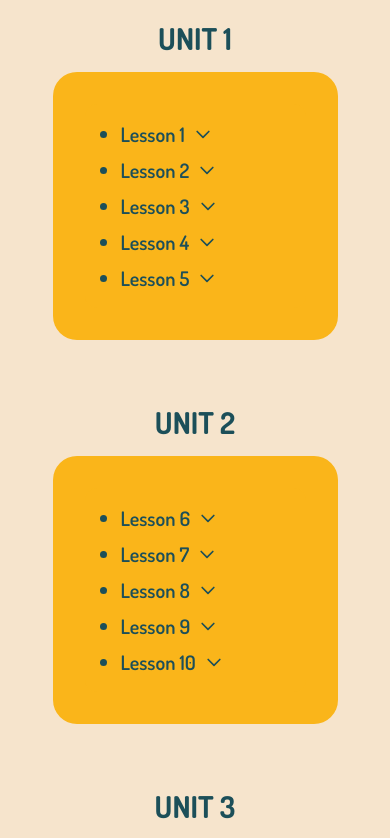
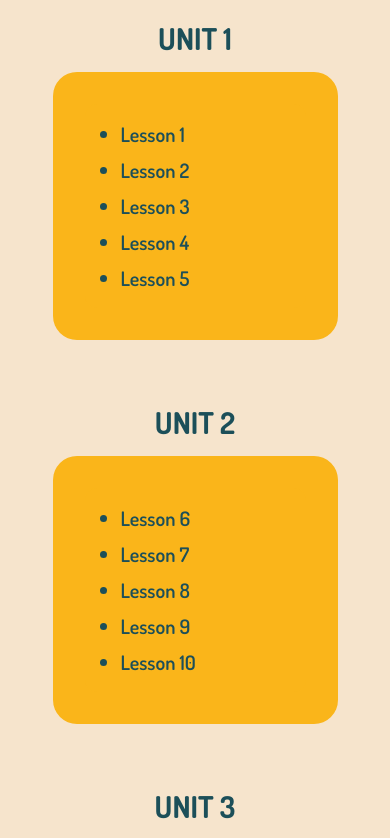
Before and after one commit to Thomas-Delany/Subdomain-with-React, a React (Vite) app: page /courses/A1/BreakThrough in a window 390 px wide. Shown: the part 800-1638 px from the top of the page. Built offline with nearby package versions, Linux system fonts and the light colour scheme.

Commit message:
changes to curriculum

```diff
--- a/src/data/A1.json
+++ b/src/data/A1.json
@@ -7,61 +7,19 @@
           "id": "Lesson1",
           "title": "Lesson 1 Title",
           "content": "This is the content for Lesson 1 in Unit 1 of A1.",
-          "exercises": ["Exercise 1", "Exercise 2"],
-          "sublessons": [
-            {
-              "id": "Lesson1.1",
-              "title": "Lesson 1.1 Title",
-              "content": "This is the content for Sublesson 1.1.",
-              "exercises": ["Exercise 1"]
-            },
-            {
-              "id": "Lesson1.2",
-              "title": "Lesson 1.2 Title",
-              "content": "This is the content for Sublesson 1.2.",
-              "exercises": ["Exercise 1", "Exercise 2"]
-            }
-          ]
+          "exercises": ["Exercise 1", "Exercise 2"]
         },
         {
           "id": "Lesson2",
           "title": "Lesson 2 Title",
           "content": "This is the content for Lesson 2 in Unit 1 of A1.",
-          "exercises": ["Exercise 1", "Exercise 2"],
-          "sublessons": [
-            {
-              "id": "Lesson2.1",
-              "title": "Lesson 2.1 Title",
-              "content": "This is the content for Sublesson 2.1.",
-              "exercises": ["Exercise 1"]
-            },
-            {
-              "id": "Lesson2.2",
-              "title": "Lesson 2.2 Title",
-              "content": "This is the content for Sublesson 2.2.",
-              "exercises": ["Exercise 1", "Exercise 2"]
-            }
-          ]
+          "exercises": ["Exercise 1", "Exercise 2"]
         },
         {
           "id": "Lesson3",
           "title": "Lesson 3 Title",
           "content": "This is the content for Lesson 2 in Unit 1 of A1.",
-          "exercises": ["Exercise 1", "Exercise 2"],
-          "sublessons": [
-            {
-              "id": "Lesson3.1",
-              "title": "Lesson 3.1 Title",
-              "content": "This is the content for Sublesson 3.1.",
-              "exercises": ["Exercise 1"]
-            },
-            {
-              "id": "Lesson3.2",
-              "title": "Lesson 2.2 Title",
-              "content": "This is the content for Sublesson 3.2.",
-              "exercises": ["Exercise 1", "Exercise 2"]
-            }
-          ]
+          "exercises": ["Exercise 1", "Exercise 2"]
         },
         {
           "id": "Lesson4",
--- a/src/pages/courses/A1/Curriculum.jsx
+++ b/src/pages/courses/A1/Curriculum.jsx
@@ -9,19 +9,10 @@ const Curriculum = ({ courseId }) => {
   if (!courseCurriculum) {
     return <div>Error: Curriculum data not found for {courseId}</div>;
   }
-
-  // State to track which lesson is open
-  const [openLessonIndex, setOpenLessonIndex] = useState(null);
-
-  // Function to toggle dropdown
-  const toggleDropdown = (index) => {
-    setOpenLessonIndex(openLessonIndex === index ? null : index);
-  };
-
   return (
-    <section className="bg-[#F6E4CC] py-8 md:py-16">
-      <div className="mx-auto max-w-screen-xl px-4 2xl:px-0">
-        <h2 className="text-4xl md:text-6xl text-center font-bold font-dosis text-[#1C4F59] py-4">
+    <section class="bg-[#F6E4CC] py-8 md:py-16">
+      <div class="mx-auto max-w-screen-xl px-4 2xl:px-0">
+        <h2 class="text-4xl md:text-6xl text-center font-bold font-dosis text-[#1C4F59] py-4">
           Study Plan
         </h2>
 
@@ -36,52 +27,17 @@ const Curriculum = ({ courseId }) => {
                 <unit.icon className="text-[#1C4F59] text-6xl md:text-5xl lg:text-6xl" />
               </div>
 
-              {/* Right Inner Div for Lessons */}
+              {/* Right Inner Div for Bullet Points */}
               <div className="p-4 rounded-xl w-full text-[#1C4F59] bg-[#fab51a]">
                 <ul className="list-disc pl-5 space-y-2 text-xl md:text-2xl font-semibold font-dosis">
                   {unit.lessons.map((lesson, i) => (
-                    <li key={i} className="relative">
-                      {/* Main Lesson Title (Dropdown Toggle) */}
-                      <button
-                        onClick={() => toggleDropdown(i)}
-                        className="flex items-center w-full text-left text-[#1C4F59] hover:underline focus:outline-none"
+                    <li key={i}>
+                      <Link
+                        to={lesson.path}
+                        className="text-[#1C4F59] hover:underline"
                       >
-                        {/* Title container with fixed width */}
-                        <div className="w-38 flex-shrink-0">{lesson.title}</div>
-                        {/* Dropdown Arrow */}
-                        <svg
-                          className={`w-5 h-5 ml-2 transform transition-transform ${
-                            openLessonIndex === i ? "rotate-180" : ""
-                          }`}
-                          fill="none"
-                          stroke="currentColor"
-                          viewBox="0 0 24 24"
-                          xmlns="http://www.w3.org/2000/svg"
-                        >
-                          <path
-                            strokeLinecap="round"
-                            strokeLinejoin="round"
-                            strokeWidth="2"
-                            d="M19 9l-7 7-7-7"
-                          />
-                        </svg>
-                      </button>
-
-                      {/* Sublessons Dropdown */}
-                      {openLessonIndex === i && lesson.sublessons && (
-                        <ul className="mt-2 ml-6 list-disc text-lg font-medium text-[#1C4F59]">
-                          {lesson.sublessons.map((sublesson, j) => (
-                            <li key={j}>
-                              <Link
-                                to={sublesson.path}
-                                className="text-[#1C4F59] hover:underline"
-                              >
-                                {sublesson.title}
-                              </Link>
-                            </li>
-                          ))}
-                        </ul>
-                      )}
+                        {lesson.title}
+                      </Link>
                     </li>
                   ))}
                 </ul>
```
